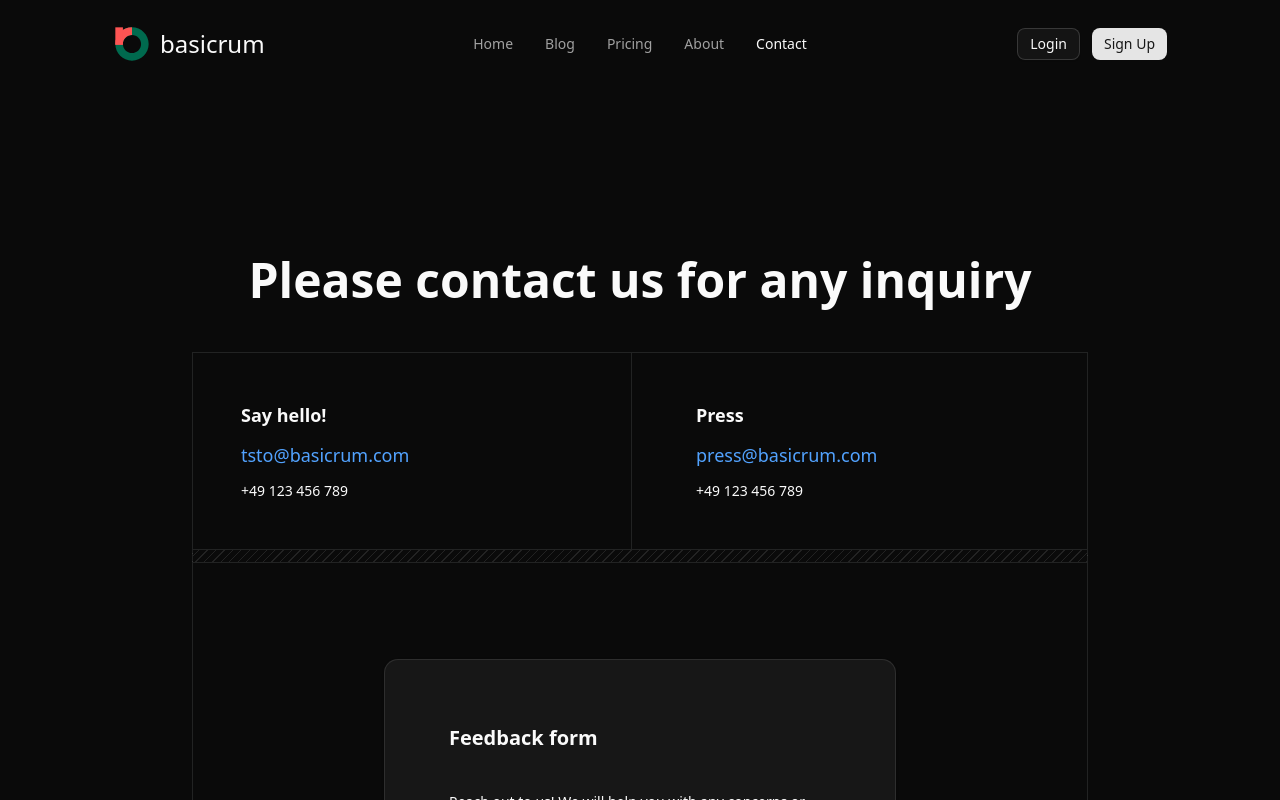
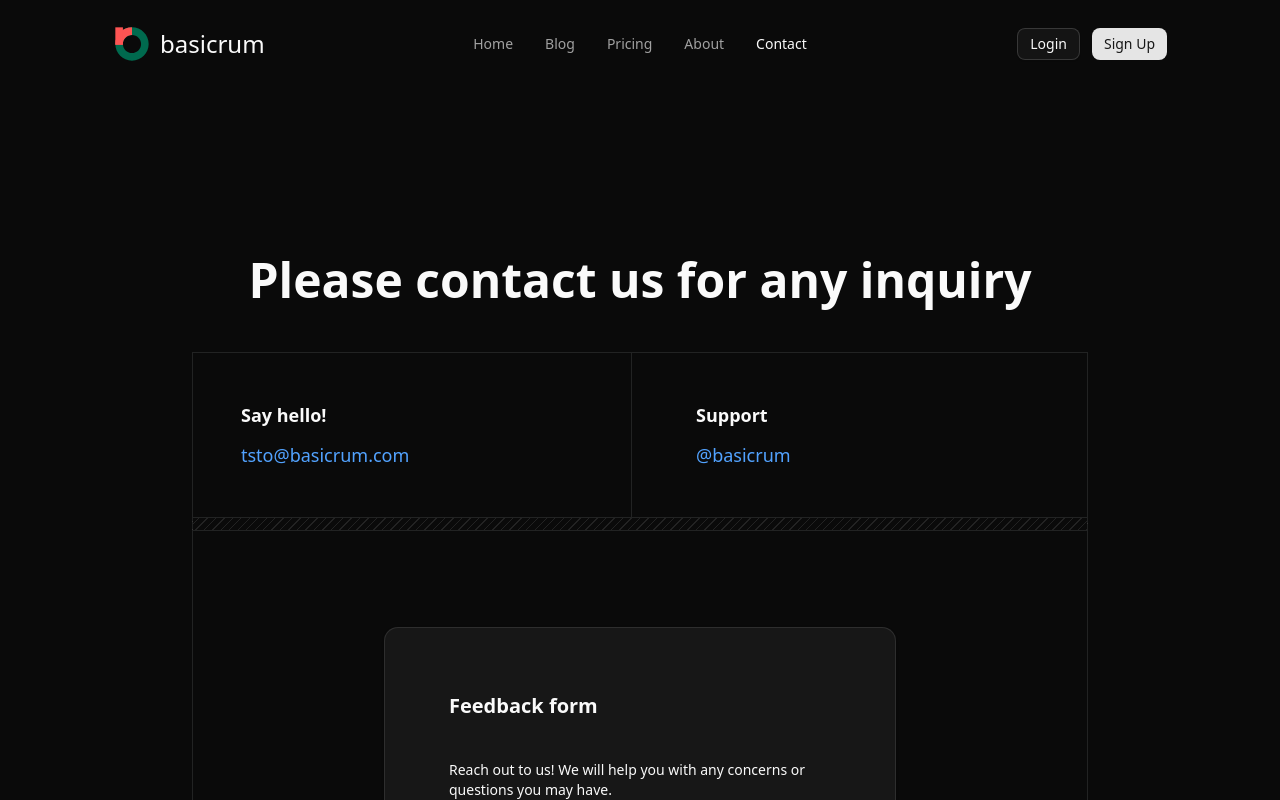
Before and after one commit to basicrum/basicrum-website, a Next.js app: page /contact in a window 1280 px wide. Shown: the top 800 px of the page. Built offline with nearby package versions, Linux system fonts and the light colour scheme.

Commit message:
real contact and features

```diff
--- a/src/components/contact.tsx
+++ b/src/components/contact.tsx
@@ -30,19 +30,19 @@ export default function ContactSection() {
 							>
 								tsto@basicrum.com
 							</Link>
-							<p className="mt-3 text-sm">+49 123 456 789</p>
+							{/* <p className="mt-3 text-sm">+49 123 456 789</p> */}
 						</div>
 					</div>
 					<div className="flex flex-col justify-between space-y-8 p-6 sm:p-12">
 						<div>
-							<h3 className="mb-3 text-lg font-semibold">Press</h3>
+							<h3 className="mb-3 text-lg font-semibold">Support</h3>
 							<Link
-								href="mailto:press@basicrum.com"
+								href="https://x.com/basicrum"
 								className="text-lg text-blue-600 hover:underline dark:text-blue-400"
 							>
-								press@basicrum.com
+								@basicrum
 							</Link>
-							<p className="mt-3 text-sm">+49 123 456 789</p>
+							{/* <p className="mt-3 text-sm">+49 123 456 789</p> */}
 						</div>
 					</div>
 				</div>
--- a/src/components/content-5.tsx
+++ b/src/components/content-5.tsx
@@ -13,7 +13,8 @@ const FEATURES = [
 	{
 		icon: Zap,
 		title: "Fast",
-		description: "Basicrum is performance oriented from get go.",
+		description:
+			"Basicrum is performance oriented from get go. Ready to handle high traffic.",
 	},
 	{
 		icon: Cpu,
@@ -42,12 +43,13 @@ const FEATURES = [
 		icon: Feather,
 		title: "Lightweight",
 		description:
-			"Basicrum is lightweight and easy to install. It runs on any server with Node.js.",
+			"The app is lightweight and easy to install. It runs on any server with Node.js.",
 	},
 	{
 		icon: EarthLock,
 		title: "Hosted in EU",
-		description: "Basicrum is hosted in EU and complies with GDPR regulations.",
+		description:
+			"We host exclusively in the EU and comply with GDPR regulations.",
 	},
 	{
 		icon: DatabaseZap,
```
